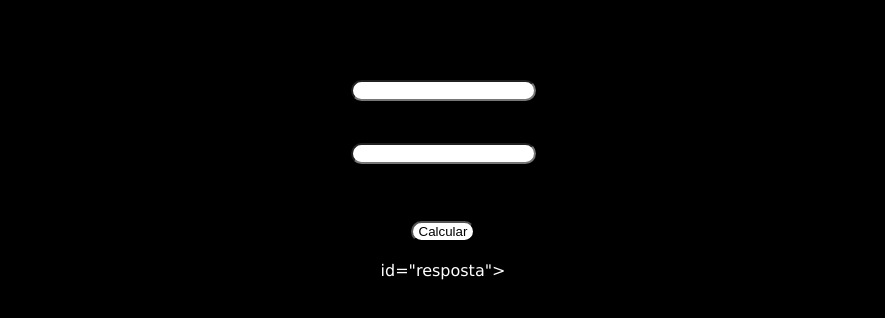
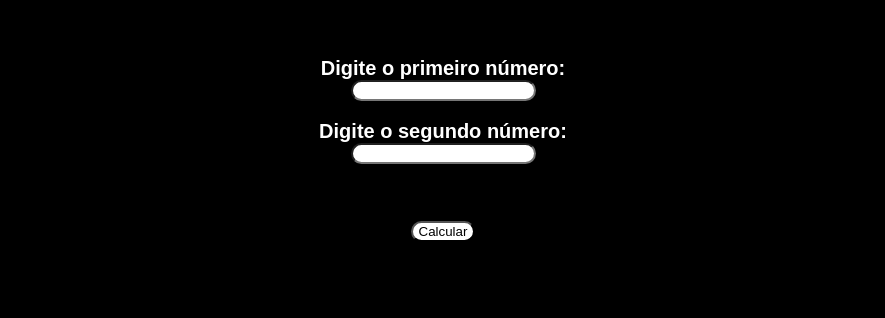
Before and after one commit to lucas123615/aritmetica, a plain HTML site: page index.html in a window 1280 px wide. Shown: the part 62-380 px from the top of the page, without its empty margins (197-1082 px from the left). Drawn offline with Linux system fonts and the light colour scheme.

Commit message:
Arquivo certo

```diff
--- a/index.html
+++ b/index.html
@@ -10,13 +10,13 @@
 <body>
     <h1>Programa para fazer as Operações Aritmética</h1>
     <br><br>
-    <label for="Digite o primeiro número: "></label><br>
+    <label for="">Digite o primeiro número: </label><br>
     <input type="text" id="num1"><br><br>
-    <label for="Digite o segundo número: "></label><br>
+    <label for="">Digite o segundo número: </label><br>
     <input type="text" id="num2"><br><br>
     <br><br>
     <button>Calcular</button><br><br>
-    <div>id="resposta"></div>
+    <div id="resposta"></div>
 
 
 </body>
```
